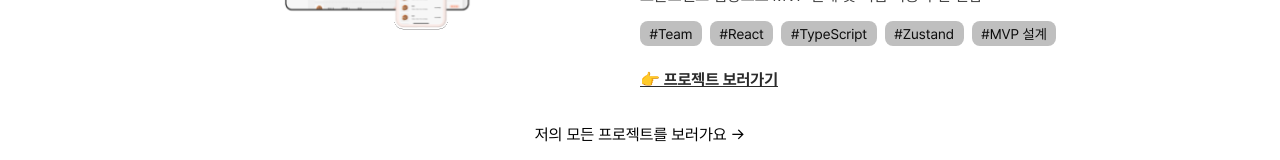
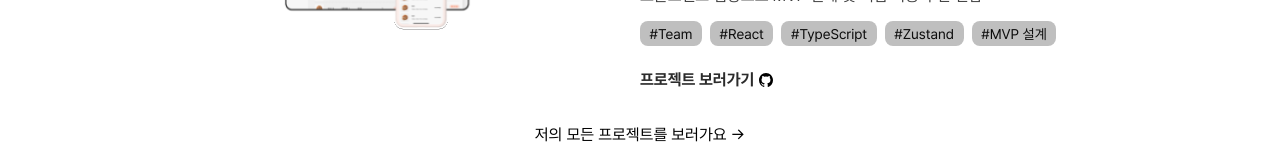
Before and after one commit to taejun0/PortfolioPage, a Next.js app: page / in a window 1280 px wide. Shown: the part 2906-3066 px from the top of the page. Built offline with nearby package versions, Linux system fonts and the light colour scheme; no server answers.

Commit message:
[Fix] #7 - Page 디자인 수정

```diff
--- a/src/features/mainpage/components/four/FourPage.styled.ts
+++ b/src/features/mainpage/components/four/FourPage.styled.ts
@@ -88,7 +88,10 @@ export const ProjectLink = styled.a`
   font-weight: bold;
   color: ${({ theme }) => theme.colors.gray350};
   margin-top: 0.5rem;
-  text-decoration: underline;
+
+  display: flex;
+  align-items: center;
+  gap: 0.25rem;
 
   &:hover {
     color: ${({ theme }) => theme.colors.gray400};
--- a/src/features/mainpage/components/four/FourPage.tsx
+++ b/src/features/mainpage/components/four/FourPage.tsx
@@ -6,7 +6,11 @@ import "swiper/css";
 import "swiper/css/navigation";
 import "swiper/css/pagination";
 
-import { IoArrowBackOutline, IoArrowForwardOutline } from "react-icons/io5";
+import {
+  IoArrowBackOutline,
+  IoArrowForwardOutline,
+  IoLogoGithub,
+} from "react-icons/io5";
 
 const projectList = [
   {
@@ -40,14 +44,6 @@ const projectList = [
     tags: ["Team", "React", "GA", "UX"],
     image: "/images/projects/project3.svg",
     link: "https://github.com/LikeLion-at-DGU/2025_DongBak_Frontend",
-  },
-  {
-    title: "MOHAE",
-    description: `가족 구성원 간 일정·건강·문화생활 공유 플랫폼\n병원 진료 기록, 건강 챌린지, 가족 캘린더 등 일상 케어 기능 포함\nGit 충돌 문제 해결 경험`,
-    period: "2024.06 ~ 2024.08",
-    tags: ["Team", "React", "MVP 설계"],
-    image: "/images/projects/project1.svg",
-    link: "https://github.com/LikeLion-at-DGU/2024-hackathon-2-mohae-frontend",
   },
 ];
 
@@ -93,7 +89,8 @@ const FourPage = () => {
                     target="_blank"
                     rel="noreferrer"
                   >
-                    👉 프로젝트 보러가기
+                    프로젝트 보러가기
+                    <IoLogoGithub />
                   </S.ProjectLink>
                 </S.ProjectInfo>
               </S.ProjectCard>
--- a/src/lib/projectData.ts
+++ b/src/lib/projectData.ts
@@ -309,7 +309,7 @@ export const stacks: ProjectsStack[] = [
     detailDescription:
       "MOHAE는 Django 기반의 백엔드와 React 기반의 프론트엔드로 구성된 가족 건강 및 정서 연결 서비스입니다.\nReact의 컴포넌트 구조를 활용해 캘린더, 챌린지, 병원 예약 등 기능별로 분리된 화면을 구성했고,\nstyled-components를 통해 시각적으로 일관된 UI를 구현하였습니다.\n음성 인식(SpeechRecognition), 음성 출력(SpeechSynthesis), 챌린지 업로드, 알림 시스템 등 다양한 사용자 중심 기능을 통합하였습니다.",
     categories: ["React", "JavaScript", "Django", "Team"],
-    feature: true,
+    feature: false,
     image: "/images/projectsImage/Mohae.png",
     SemiInfo: [
       "2025.07 (해커톤 프로젝트)",
```
